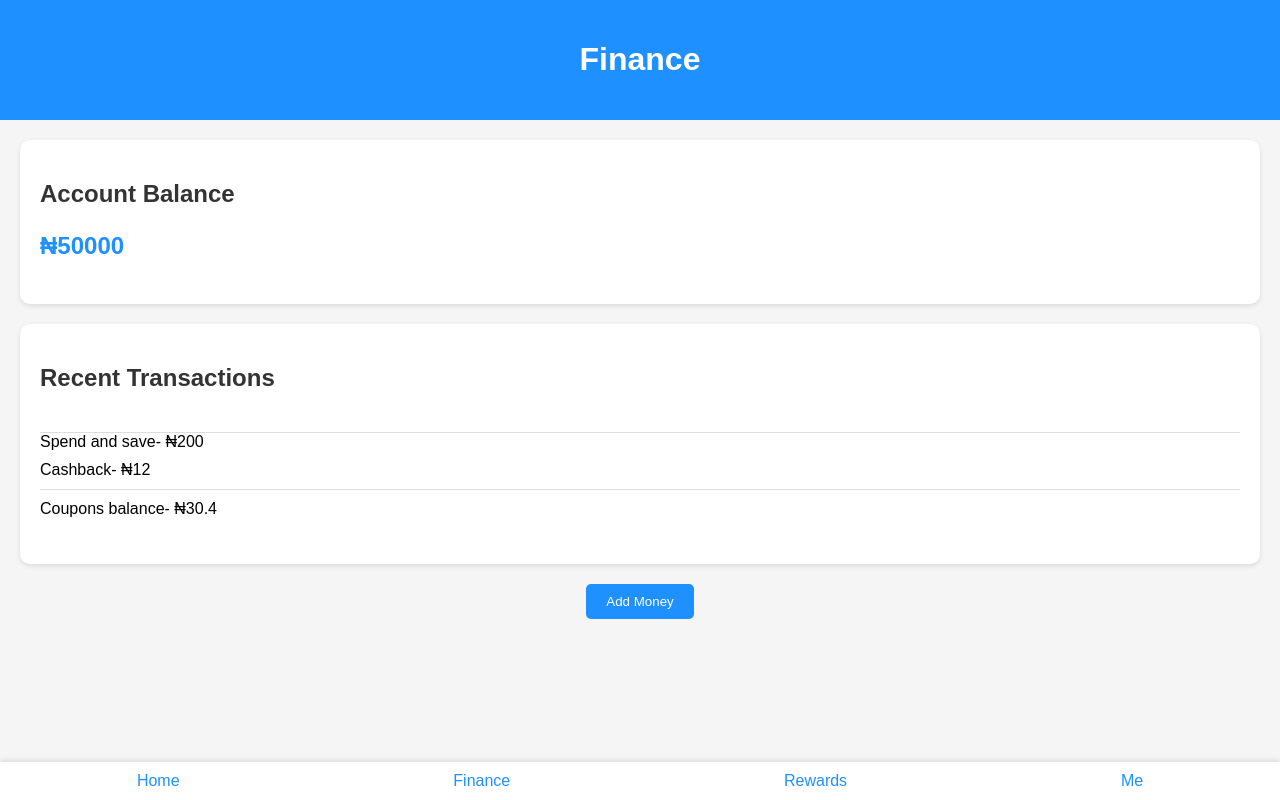
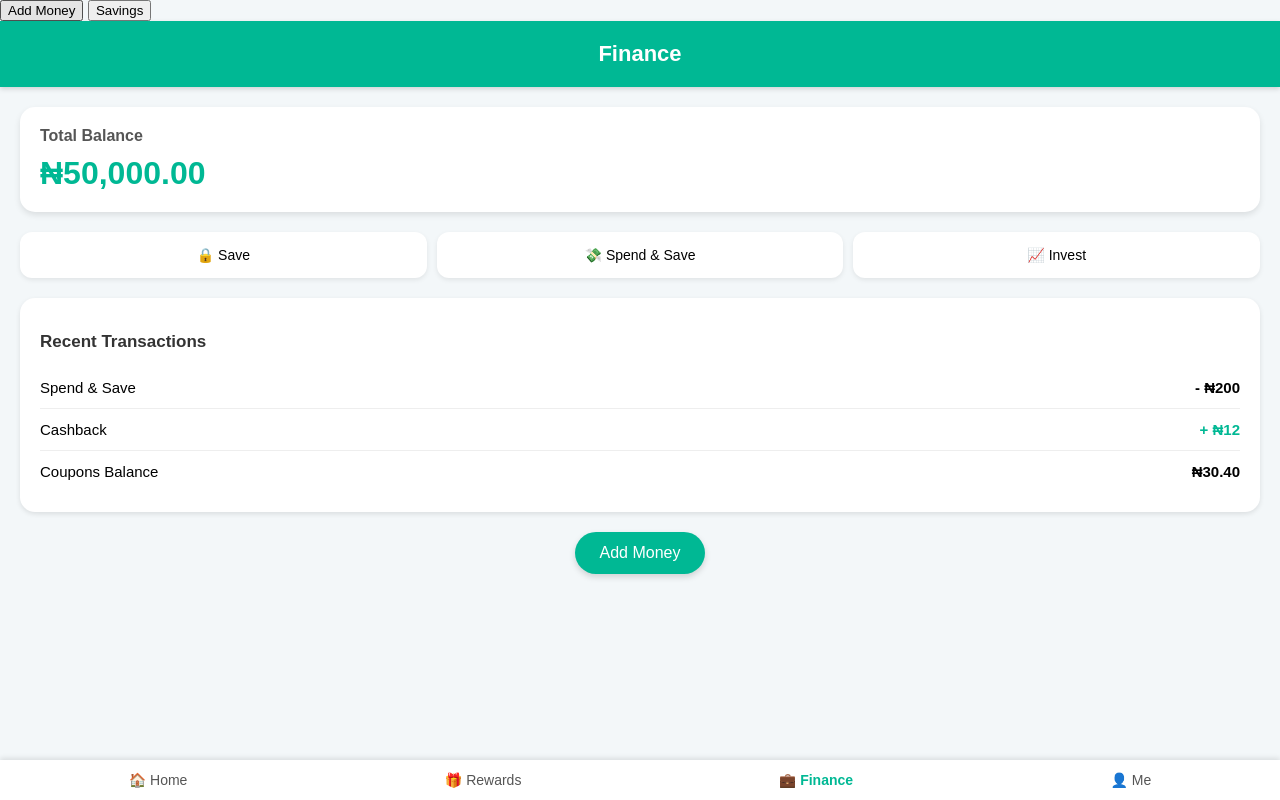
Before and after one commit to Haqtechs/Haqpay, a plain HTML site: page finance.html in a window 1280 px wide. Drawn offline with Linux system fonts and the light colour scheme.

Commit message:
Enhance finance.html layout and styles

```diff
--- a/finance.html
+++ b/finance.html
@@ -4,38 +4,114 @@
     <meta charset="UTF-8">
     <meta name="viewport" content="width=device-width, initial-scale=1.0, maximum-scale=1.0, user-scalable=no">
     <title>Finance</title>
+    <a href="add.html" style="text-decoration:none;">
+    <button style="...your button style...">Add Money</button>
+</a>
+
+<a href="saving.html" style="text-decoration:none;">
+    <button style="...your button style...">Savings</button>
+</a>
 </head>
-<body style="font-family: Arial, sans-serif; margin:0; padding:0; background-color:#f5f5f5;">
 
-    <header style="background-color:#1e90ff; color:white; padding:20px; text-align:center;">
-        <h1>Finance</h1>
+<body style="font-family: Arial, sans-serif; margin:0; padding:0; background-color:#f3f7f9;">
+
+    <!-- HEADER -->
+    <header style="background-color:#00b894; color:white; padding:20px; text-align:center; box-shadow:0 2px 5px rgba(0,0,0,0.15);">
+        <h1 style="margin:0; font-size:22px;">Finance</h1>
     </header>
 
-    <main style="padding:20px;">
-        <section style="background-color:white; padding:20px; border-radius:10px; box-shadow:0 2px 5px rgba(0,0,0,0.1); margin-bottom:20px;">
-            <h2 style="color:#333;">Account Balance</h2>
-            <p style="font-size:24px; font-weight:bold; color:#1e90ff;">₦50000</p>
+    <main style="padding:20px; padding-bottom:100px;">
+
+        <!-- BALANCE CARD -->
+        <section style="
+            background:white;
+            padding:20px;
+            border-radius:15px;
+            box-shadow:0 3px 6px rgba(0,0,0,0.1);
+            margin-bottom:20px;">
+            <h2 style="color:#555; font-size:16px; margin:0;">Total Balance</h2>
+            <p style="font-size:32px; margin-top:10px; margin-bottom:0; font-weight:bold; color:#00b894;">
+                ₦50,000.00
+            </p>
         </section>
 
-        <section style="background-color:white; padding:20px; border-radius:10px; box-shadow:0 2px 5px rgba(0,0,0,0.1); margin-bottom:20px;">
-            <h2 style="color:#333;">Recent Transactions</h2>
-            <ul style="list-style:none; padding:0;">
-                <li style="padding:10px 0; border-bottom:1px solid #ddd;"></li>Spend and save- ₦200</li>
-                <li style="padding:10px 0; border-bottom:1px solid #ddd;">Cashback- ₦12</li>
-                <li style="padding:10px 0;">Coupons balance- ₦30.4</li>
-            </ul>
+        <!-- MINI FINANCIAL TOOLS -->
+        <section style="display:flex; gap:10px; margin-bottom:20px;">
+            <div style="flex:1; background:white; padding:15px; text-align:center; border-radius:12px;
+                box-shadow:0 2px 5px rgba(0,0,0,0.08); font-size:14px;">
+                🔒 Save
+            </div>
+
+            <div style="flex:1; background:white; padding:15px; text-align:center; border-radius:12px;
+                box-shadow:0 2px 5px rgba(0,0,0,0.08); font-size:14px;">
+                💸 Spend & Save
+            </div>
+
+            <div style="flex:1; background:white; padding:15px; text-align:center; border-radius:12px;
+                box-shadow:0 2px 5px rgba(0,0,0,0.08); font-size:14px;">
+                📈 Invest
+            </div>
         </section>
 
-        <section style="text-align:center; margin-top:20px;">
-            <button style="padding:10px 20px; background-color:#1e90ff; color:white; border:none; border-radius:5px; cursor:pointer;">Add Money</button>
+        <!-- TRANSACTIONS -->
+        <section style="
+            background-color:white;
+            padding:20px;
+            border-radius:15px;
+            box-shadow:0 2px 5px rgba(0,0,0,0.1);
+            margin-bottom:20px;">
+
+            <h2 style="color:#333; font-size:17px; margin-bottom:15px;">Recent Transactions</h2>
+
+            <ul style="list-style:none; padding:0; margin:0;">
+                <li style="padding:12px 0; border-bottom:1px solid #eee; font-size:15px;">
+                    Spend & Save <span style="float:right; font-weight:bold;">- ₦200</span>
+                </li>
+
+                <li style="padding:12px 0; border-bottom:1px solid #eee; font-size:15px;">
+                    Cashback <span style="float:right; font-weight:bold; color:#00b894;">+ ₦12</span>
+                </li>
+
+                <li style="padding:12px 0; font-size:15px;">
+                    Coupons Balance <span style="float:right; font-weight:bold;">₦30.40</span>
+                </li>
+            </ul>
+
         </section>
+
+        <!-- ACTION BUTTON -->
+        <div style="text-align:center; margin-top:10px;">
+            <button style="
+                padding:12px 25px;
+                background-color:#00b894;
+                color:white;
+                border:none;
+                border-radius:30px;
+                font-size:16px;
+                cursor:pointer;
+                box-shadow:0 3px 6px rgba(0,0,0,0.15);">
+                Add Money
+            </button>
+        </div>
+
     </main>
 
-    <nav style="position:fixed; bottom:0; width:100%; background-color:white; display:flex; justify-content:space-around; padding:10px 0; box-shadow:0 -2px 5px rgba(0,0,0,0.1);">
-        <a href="index.html" style="text-decoration:none; color:#1e90ff;">Home</a>
-        <a href="finance.html" style="text-decoration:none; color:#1e90ff;">Finance</a>
-        <a href="reward.html" style="text-decoration:none; color:#1e90ff;">Rewards</a>
-        <a href="me.html" style="text-decoration:none; color:#1e90ff;">Me</a>
+    <!-- BOTTOM NAV -->
+    <nav style="
+        position:fixed;
+        bottom:0;
+        width:100%;
+        background-color:white;
+        display:flex;
+        justify-content:space-around;
+        padding:12px 0;
+        box-shadow:0 -2px 5px rgba(0,0,0,0.1);">
+
+        <a href="index.html" style="text-decoration:none; color:#555; font-size:14px;">🏠 Home</a>
+        <a href="reward.html" style="text-decoration:none; color:#555; font-size:14px;">🎁 Rewards</a>
+        <a href="finance.html" style="text-decoration:none; color:#00b894; font-weight:bold; font-size:14px;">💼 Finance</a>
+        <a href="me.html" style="text-decoration:none; color:#555; font-size:14px;">👤 Me</a>
+
     </nav>
 
 </body>
```
